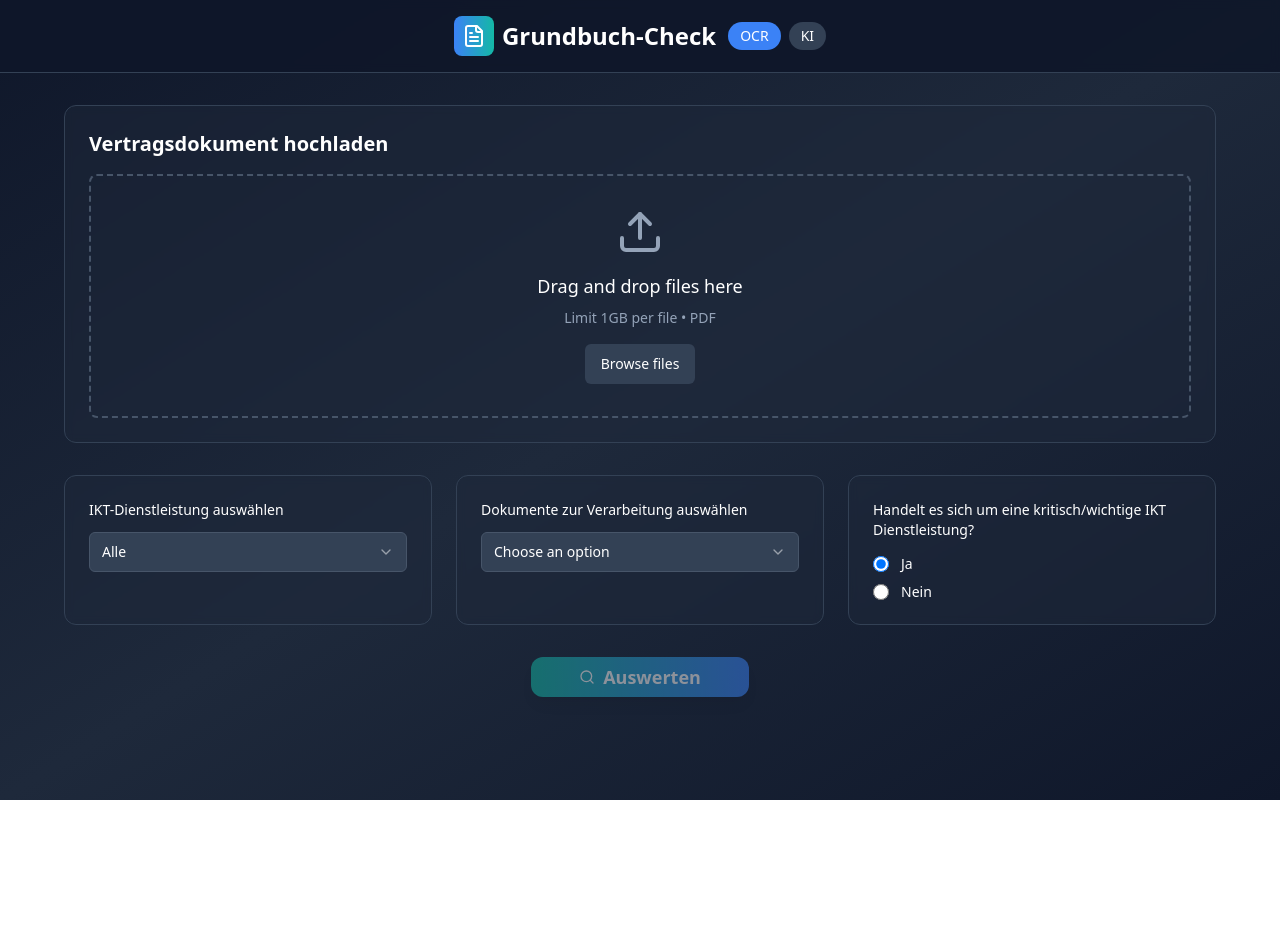
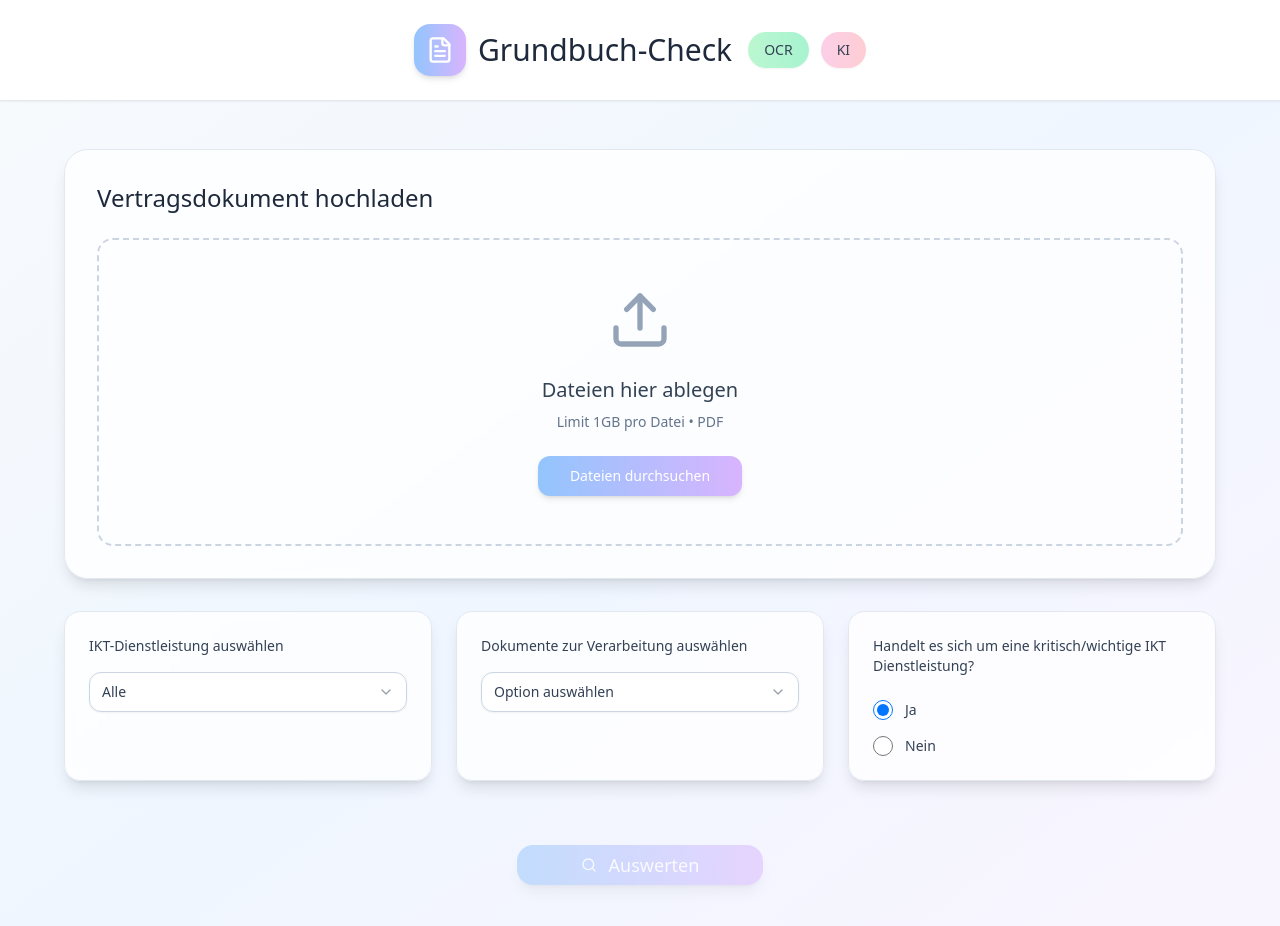
Before and after one commit to Jay-Rehder/grundbuch-check-view, a React (Vite) app: page / in a window 1280 px wide. Shown: the top 926 px of the page. Before the commit the page ends 800 px from the top, so only its background shows below. Built offline with nearby package versions, Linux system fonts and the light colour scheme.

Commit message:
Refactor: Apply clean and modern design with pastel colors
Update the UI to use a clean and modern design with pastel colors and white tones.

```diff
--- a/src/components/AnalysisButton.tsx
+++ b/src/components/AnalysisButton.tsx
@@ -10,20 +10,20 @@ interface AnalysisButtonProps {
 
 export const AnalysisButton = ({ canAnalyze, isAnalyzing, onAnalyze }: AnalysisButtonProps) => {
   return (
-    <div className="flex justify-center">
+    <div className="flex justify-center py-8">
       <Button
         onClick={onAnalyze}
         disabled={!canAnalyze || isAnalyzing}
-        className="bg-gradient-to-r from-teal-500 to-blue-500 hover:from-teal-600 hover:to-blue-600 text-white px-12 py-3 text-lg font-semibold rounded-xl shadow-lg transition-all duration-200 disabled:opacity-50 disabled:cursor-not-allowed"
+        className="bg-gradient-to-r from-blue-300 to-purple-300 hover:from-blue-400 hover:to-purple-400 text-white px-16 py-4 text-lg font-medium rounded-2xl shadow-lg transition-all duration-300 disabled:opacity-50 disabled:cursor-not-allowed hover:scale-105"
       >
         {isAnalyzing ? (
-          <div className="flex items-center space-x-2">
-            <div className="animate-spin rounded-full h-5 w-5 border-b-2 border-white"></div>
+          <div className="flex items-center space-x-3">
+            <div className="animate-spin rounded-full h-6 w-6 border-b-2 border-white"></div>
             <span>Analysiere...</span>
           </div>
         ) : (
-          <div className="flex items-center space-x-2">
-            <Search className="h-5 w-5" />
+          <div className="flex items-center space-x-3">
+            <Search className="h-6 w-6" />
             <span>Auswerten</span>
           </div>
         )}
--- a/src/components/CriticalServiceSelector.tsx
+++ b/src/components/CriticalServiceSelector.tsx
@@ -8,12 +8,12 @@ interface CriticalServiceSelectorProps {
 
 export const CriticalServiceSelector = ({ isCritical, onCriticalChange }: CriticalServiceSelectorProps) => {
   return (
-    <div className="bg-slate-800/50 backdrop-blur-sm rounded-xl border border-slate-700 p-6">
-      <label className="block text-white text-sm font-medium mb-4">
+    <div className="bg-white/80 backdrop-blur-sm rounded-2xl border border-slate-200 p-6 shadow-lg">
+      <label className="block text-slate-700 text-sm font-medium mb-6">
         Handelt es sich um eine kritisch/wichtige IKT Dienstleistung?
       </label>
 
-      <div className="space-y-3">
+      <div className="space-y-4">
         <div className="flex items-center space-x-3">
           <input
             type="radio"
@@ -21,9 +21,9 @@ export const CriticalServiceSelector = ({ isCritical, onCriticalChange }: Critic
             name="critical-service"
             checked={isCritical}
             onChange={() => onCriticalChange(true)}
-            className="w-4 h-4 text-red-500 bg-slate-700 border-slate-600 focus:ring-red-500"
+            className="w-5 h-5 text-red-400 bg-white border-slate-300 focus:ring-red-300 focus:ring-2"
           />
-          <Label htmlFor="critical-yes" className="text-white">
+          <Label htmlFor="critical-yes" className="text-slate-700 font-medium">
             Ja
           </Label>
         </div>
@@ -35,9 +35,9 @@ export const CriticalServiceSelector = ({ isCritical, onCriticalChange }: Critic
             name="critical-service"
             checked={!isCritical}
             onChange={() => onCriticalChange(false)}
-            className="w-4 h-4 text-slate-400 bg-slate-700 border-slate-600 focus:ring-slate-500"
+            className="w-5 h-5 text-slate-400 bg-white border-slate-300 focus:ring-slate-300 focus:ring-2"
           />
-          <Label htmlFor="critical-no" className="text-white">
+          <Label htmlFor="critical-no" className="text-slate-700 font-medium">
             Nein
           </Label>
         </div>
--- a/src/components/DocumentSelector.tsx
+++ b/src/components/DocumentSelector.tsx
@@ -22,20 +22,20 @@ export const DocumentSelector = ({ selectedDocuments, onDocumentsChange }: Docum
   };
 
   return (
-    <div className="bg-slate-800/50 backdrop-blur-sm rounded-xl border border-slate-700 p-6">
-      <label className="block text-white text-sm font-medium mb-3">
+    <div className="bg-white/80 backdrop-blur-sm rounded-2xl border border-slate-200 p-6 shadow-lg">
+      <label className="block text-slate-700 text-sm font-medium mb-4">
         Dokumente zur Verarbeitung auswählen
       </label>
       <Select onValueChange={handleDocumentChange}>
-        <SelectTrigger className="w-full bg-slate-700 border-slate-600 text-white">
-          <SelectValue placeholder="Choose an option" />
+        <SelectTrigger className="w-full bg-white border-slate-300 text-slate-700 rounded-xl shadow-sm hover:border-blue-300 transition-colors">
+          <SelectValue placeholder="Option auswählen" />
         </SelectTrigger>
-        <SelectContent className="bg-slate-700 border-slate-600">
+        <SelectContent className="bg-white border-slate-200 rounded-xl shadow-lg">
           {documentTypes.map((doc) => (
             <SelectItem
               key={doc.value}
               value={doc.value}
-              className="text-white focus:bg-slate-600"
+              className="text-slate-700 focus:bg-blue-50 rounded-lg"
             >
               {doc.label}
             </SelectItem>
@@ -44,9 +44,9 @@ export const DocumentSelector = ({ selectedDocuments, onDocumentsChange }: Docum
       </Select>
 
       {selectedDocuments.length > 0 && (
-        <div className="mt-3 space-y-2">
+        <div className="mt-4 space-y-2">
           {selectedDocuments.map((doc) => (
-            <div key={doc} className="bg-slate-700 text-white px-3 py-1 rounded text-sm">
+            <div key={doc} className="bg-gradient-to-r from-blue-100 to-purple-100 text-slate-700 px-4 py-2 rounded-xl text-sm font-medium shadow-sm">
               {documentTypes.find(d => d.value === doc)?.label}
             </div>
           ))}
--- a/src/components/ExportButton.tsx
+++ b/src/components/ExportButton.tsx
@@ -29,7 +29,7 @@ export const ExportButton = ({ results }: ExportButtonProps) => {
   return (
     <Button
       onClick={handleExport}
-      className="bg-green-600 hover:bg-green-700 text-white"
+      className="bg-gradient-to-r from-green-300 to-emerald-300 hover:from-green-400 hover:to-emerald-400 text-white px-8 py-3 rounded-xl font-medium shadow-lg transition-all duration-200 hover:scale-105"
     >
       <Download className="h-4 w-4 mr-2" />
       Export
--- a/src/components/FileUpload.tsx
+++ b/src/components/FileUpload.tsx
@@ -57,29 +57,29 @@ export const FileUpload = ({ onFileUpload, uploadedFile }: FileUploadProps) => {
   };
 
   return (
-    <div className="space-y-4">
-      <h2 className="text-xl font-semibold text-white mb-4">Vertragsdokument hochladen</h2>
+    <div className="space-y-6">
+      <h2 className="text-2xl font-light text-slate-800 mb-6">Vertragsdokument hochladen</h2>
 
       {!uploadedFile ? (
         <div
-          className={`border-2 border-dashed rounded-lg p-8 text-center transition-colors ${
+          className={`border-2 border-dashed rounded-2xl p-12 text-center transition-all duration-300 ${
             isDragging
-              ? 'border-blue-400 bg-blue-400/10'
-              : 'border-slate-600 hover:border-slate-500'
+              ? 'border-blue-300 bg-blue-50/50 scale-105'
+              : 'border-slate-300 hover:border-blue-300 hover:bg-blue-50/30'
           }`}
           onDragOver={handleDragOver}
           onDragLeave={handleDragLeave}
           onDrop={handleDrop}
         >
-          <Upload className="h-12 w-12 text-slate-400 mx-auto mb-4" />
-          <p className="text-white text-lg mb-2">Drag and drop files here</p>
-          <p className="text-slate-400 text-sm mb-4">Limit 1GB per file • PDF</p>
+          <Upload className="h-16 w-16 text-slate-400 mx-auto mb-6" />
+          <p className="text-slate-700 text-xl font-light mb-2">Dateien hier ablegen</p>
+          <p className="text-slate-500 text-sm mb-6">Limit 1GB pro Datei • PDF</p>
 
           <Button
             onClick={handleBrowseClick}
-            className="bg-slate-700 hover:bg-slate-600 text-white"
+            className="bg-gradient-to-r from-blue-300 to-purple-300 hover:from-blue-400 hover:to-purple-400 text-white font-medium px-8 py-3 rounded-xl shadow-md transition-all duration-200"
           >
-            Browse files
+            Dateien durchsuchen
           </Button>
 
           <input
@@ -91,12 +91,12 @@ export const FileUpload = ({ onFileUpload, uploadedFile }: FileUploadProps) => {
           />
         </div>
       ) : (
-        <div className="bg-slate-700/50 rounded-lg p-4 flex items-center justify-between">
-          <div className="flex items-center space-x-3">
-            <File className="h-8 w-8 text-blue-400" />
+        <div className="bg-gradient-to-r from-green-50 to-emerald-50 rounded-2xl p-6 flex items-center justify-between border border-green-200 shadow-sm">
+          <div className="flex items-center space-x-4">
+            <File className="h-10 w-10 text-green-600" />
             <div>
-              <p className="text-white font-medium">{uploadedFile.name}</p>
-              <p className="text-slate-400 text-sm">
+              <p className="text-slate-800 font-medium text-lg">{uploadedFile.name}</p>
+              <p className="text-slate-600 text-sm">
                 {(uploadedFile.size / (1024 * 1024)).toFixed(2)} MB
               </p>
             </div>
@@ -105,9 +105,9 @@ export const FileUpload = ({ onFileUpload, uploadedFile }: FileUploadProps) => {
             onClick={handleRemoveFile}
             variant="ghost"
             size="sm"
-            className="text-slate-400 hover:text-white"
+            className="text-slate-500 hover:text-red-500 hover:bg-red-50"
           >
-            <X className="h-4 w-4" />
+            <X className="h-5 w-5" />
           </Button>
         </div>
       )}
--- a/src/components/Header.tsx
+++ b/src/components/Header.tsx
@@ -3,20 +3,20 @@ import { FileText } from 'lucide-react';
 
 export const Header = () => {
   return (
-    <header className="bg-slate-900/90 backdrop-blur-sm border-b border-slate-700">
-      <div className="container mx-auto px-4 py-4">
-        <div className="flex items-center justify-center space-x-3">
-          <div className="flex items-center space-x-2">
-            <div className="bg-gradient-to-r from-blue-500 to-teal-500 p-2 rounded-lg">
-              <FileText className="h-6 w-6 text-white" />
+    <header className="bg-white/95 backdrop-blur-sm border-b border-slate-200 shadow-sm">
+      <div className="container mx-auto px-4 py-6">
+        <div className="flex items-center justify-center space-x-4">
+          <div className="flex items-center space-x-3">
+            <div className="bg-gradient-to-r from-blue-300 to-purple-300 p-3 rounded-2xl shadow-md">
+              <FileText className="h-7 w-7 text-white" />
             </div>
-            <h1 className="text-2xl font-bold text-white">Grundbuch-Check</h1>
+            <h1 className="text-3xl font-light text-slate-800">Grundbuch-Check</h1>
           </div>
-          <div className="flex space-x-2">
-            <div className="bg-blue-500 text-white px-3 py-1 rounded-full text-sm font-medium">
+          <div className="flex space-x-3">
+            <div className="bg-gradient-to-r from-green-200 to-emerald-200 text-slate-700 px-4 py-2 rounded-full text-sm font-medium shadow-sm">
               OCR
             </div>
-            <div className="bg-slate-700 text-white px-3 py-1 rounded-full text-sm font-medium">
+            <div className="bg-gradient-to-r from-pink-200 to-rose-200 text-slate-700 px-4 py-2 rounded-full text-sm font-medium shadow-sm">
               KI
             </div>
           </div>
--- a/src/components/ResultsDisplay.tsx
+++ b/src/components/ResultsDisplay.tsx
@@ -19,7 +19,7 @@ export const ResultsDisplay = ({ results }: ResultsDisplayProps) => {
   const getStatusIcon = (status: string) => {
     switch (status) {
       case 'compliant':
-        return <CheckCircle className="h-5 w-5 text-green-400" />;
+        return <CheckCircle className="h-5 w-5 text-green-500" />;
       case 'warning':
         return <AlertTriangle className="h-5 w-5 text-orange-400" />;
       case 'non-compliant':
@@ -29,48 +29,35 @@ export const ResultsDisplay = ({ results }: ResultsDisplayProps) => {
     }
   };
 
-  const getStatusColor = (status: string) => {
-    switch (status) {
-      case 'compliant':
-        return 'bg-green-500';
-      case 'warning':
-        return 'bg-orange-500';
-      case 'non-compliant':
-        return 'bg-red-500';
-      default:
-        return 'bg-blue-500';
-    }
-  };
-
   return (
     <div className="space-y-6">
       {/* Progress Bar */}
-      <div className="bg-slate-800/50 backdrop-blur-sm rounded-xl border border-slate-700 p-6">
-        <div className="flex items-center justify-between mb-4">
-          <h3 className="text-lg font-semibold text-white">Analyse-Ergebnisse</h3>
-          <Alert className="bg-blue-900/50 border-blue-700 w-auto">
-            <Info className="h-4 w-4 text-blue-400" />
-            <AlertDescription className="text-blue-300">
+      <div className="bg-white/80 backdrop-blur-sm rounded-2xl border border-slate-200 p-8 shadow-lg">
+        <div className="flex items-center justify-between mb-6">
+          <h3 className="text-xl font-light text-slate-800">Analyse-Ergebnisse</h3>
+          <Alert className="bg-blue-50 border-blue-200 w-auto rounded-xl">
+            <Info className="h-4 w-4 text-blue-500" />
+            <AlertDescription className="text-blue-700 text-sm">
               Vorherige Tabelle wird angezeigt. Klicken Sie 'Auswerten' für eine neue Analyse.
             </AlertDescription>
           </Alert>
         </div>
 
-        <div className="flex h-8 rounded-lg overflow-hidden">
+        <div className="flex h-10 rounded-2xl overflow-hidden shadow-inner">
           <div
-            className="bg-green-500 flex items-center justify-center text-white text-sm font-medium"
+            className="bg-gradient-to-r from-green-300 to-emerald-300 flex items-center justify-center text-white text-sm font-medium"
             style={{ width: `${results.compliant}%` }}
           >
             {results.compliant}%
           </div>
           <div
-            className="bg-orange-500 flex items-center justify-center text-white text-sm font-medium"
+            className="bg-gradient-to-r from-orange-300 to-yellow-300 flex items-center justify-center text-white text-sm font-medium"
             style={{ width: `${results.warning}%` }}
           >
             {results.warning}%
           </div>
           <div
-            className="bg-red-500 flex items-center justify-center text-white text-sm font-medium"
+            className="bg-gradient-to-r from-red-300 to-pink-300 flex items-center justify-center text-white text-sm font-medium"
             style={{ width: `${results.nonCompliant}%` }}
           >
             {results.nonCompliant}%
@@ -79,16 +66,16 @@ export const ResultsDisplay = ({ results }: ResultsDisplayProps) => {
       </div>
 
       {/* Document View */}
-      <div className="bg-slate-800/50 backdrop-blur-sm rounded-xl border border-slate-700 p-6">
-        <div className="bg-white rounded-lg p-6 min-h-96 relative">
-          <div className="space-y-4">
+      <div className="bg-white/80 backdrop-blur-sm rounded-2xl border border-slate-200 p-8 shadow-lg">
+        <div className="bg-white rounded-2xl p-8 min-h-96 relative shadow-inner">
+          <div className="space-y-6">
             {results.details.map((detail, index) => (
-              <div key={index} className="border-l-4 border-gray-300 pl-4">
-                <div className="flex items-start space-x-3">
+              <div key={index} className="border-l-4 border-slate-200 pl-6 py-2">
+                <div className="flex items-start space-x-4">
                   {getStatusIcon(detail.status)}
                   <div>
-                    <h4 className="font-semibold text-gray-900 mb-2">{detail.section}</h4>
-                    <p className="text-gray-700 text-sm leading-relaxed">
+                    <h4 className="font-medium text-slate-800 mb-3 text-lg">{detail.section}</h4>
+                    <p className="text-slate-600 text-sm leading-relaxed">
                       {detail.description}
                     </p>
                   </div>
@@ -98,7 +85,7 @@ export const ResultsDisplay = ({ results }: ResultsDisplayProps) => {
           </div>
 
           {/* Sample document content */}
-          <div className="absolute bottom-4 right-4 text-xs text-gray-500">
+          <div className="absolute bottom-6 right-6 text-xs text-slate-400 bg-slate-50 px-3 py-1 rounded-full">
             Seite 1 von 3
           </div>
         </div>
--- a/src/components/ServiceSelector.tsx
+++ b/src/components/ServiceSelector.tsx
@@ -17,20 +17,20 @@ export const ServiceSelector = ({ selectedService, onServiceChange }: ServiceSel
   ];
 
   return (
-    <div className="bg-slate-800/50 backdrop-blur-sm rounded-xl border border-slate-700 p-6">
-      <label className="block text-white text-sm font-medium mb-3">
+    <div className="bg-white/80 backdrop-blur-sm rounded-2xl border border-slate-200 p-6 shadow-lg">
+      <label className="block text-slate-700 text-sm font-medium mb-4">
         IKT-Dienstleistung auswählen
       </label>
       <Select value={selectedService} onValueChange={onServiceChange}>
-        <SelectTrigger className="w-full bg-slate-700 border-slate-600 text-white">
+        <SelectTrigger className="w-full bg-white border-slate-300 text-slate-700 rounded-xl shadow-sm hover:border-blue-300 transition-colors">
           <SelectValue placeholder="Alle" />
         </SelectTrigger>
-        <SelectContent className="bg-slate-700 border-slate-600">
+        <SelectContent className="bg-white border-slate-200 rounded-xl shadow-lg">
           {services.map((service) => (
             <SelectItem
               key={service.value}
               value={service.value}
-              className="text-white focus:bg-slate-600"
+              className="text-slate-700 focus:bg-blue-50 rounded-lg"
             >
               {service.label}
             </SelectItem>
--- a/src/pages/Index.tsx
+++ b/src/pages/Index.tsx
@@ -53,13 +53,13 @@ const Index = () => {
   const canAnalyze = uploadedFile && selectedService && selectedDocuments.length > 0;
 
   return (
-    <div className="min-h-screen bg-gradient-to-br from-slate-900 via-slate-800 to-slate-900">
+    <div className="min-h-screen bg-gradient-to-br from-slate-50 via-blue-50 to-purple-50">
       <Header />
 
-      <div className="container mx-auto px-4 py-8">
+      <div className="container mx-auto px-4 py-12">
         <div className="max-w-6xl mx-auto space-y-8">
           {/* File Upload Section */}
-          <div className="bg-slate-800/50 backdrop-blur-sm rounded-xl border border-slate-700 p-6">
+          <div className="bg-white/80 backdrop-blur-sm rounded-3xl border border-slate-200 p-8 shadow-lg">
             <FileUpload
               onFileUpload={setUploadedFile}
               uploadedFile={uploadedFile}
```
